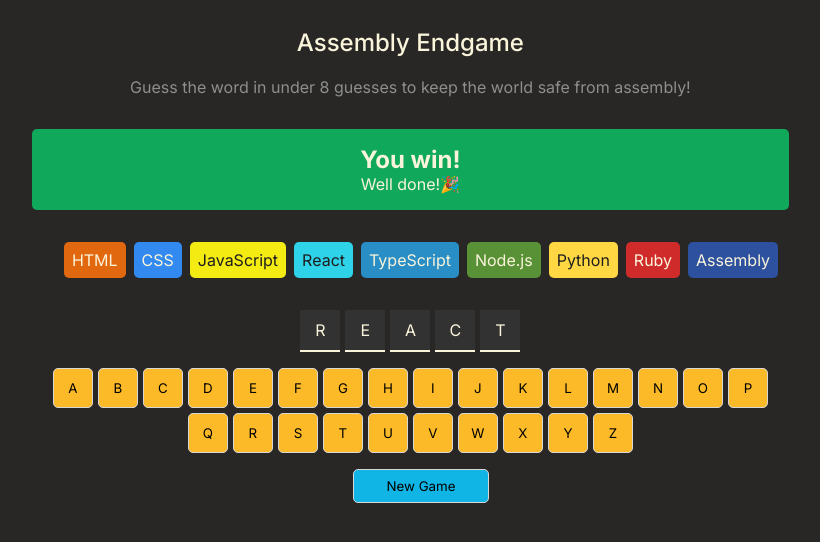
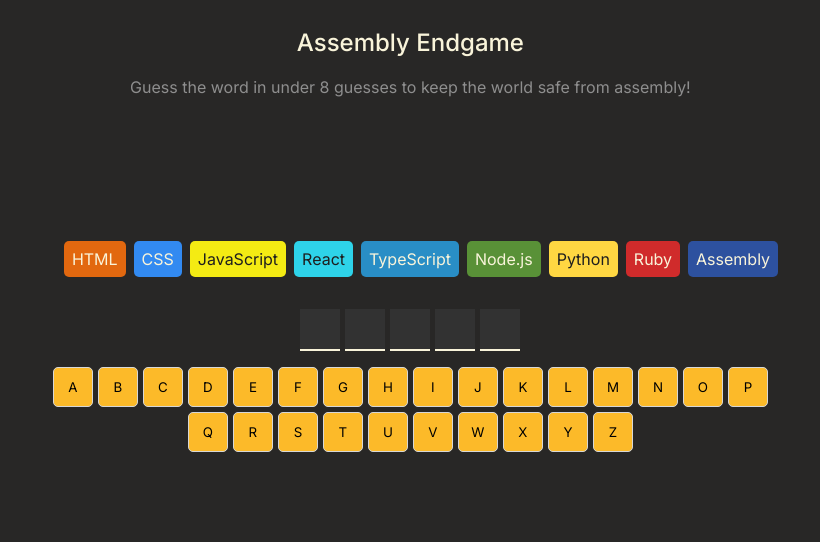
Before and after one commit to TortleTurtle/React-Portfolio, a React (Vite) app: page / in a window 1280 px wide. Shown: the top 542 px of the page, without its empty margins (219-1039 px from the left). Built offline with nearby package versions, Linux system fonts and the light colour scheme.

Commit message:
Assembly Game: Implemented win and lose conditions. Show guessed letters of word.

```diff
--- a/eslint.config.js
+++ b/eslint.config.js
@@ -33,6 +33,7 @@
         'warn',
         { allowConstantExport: true },
       ],
+      'react/prop-types': 0
     },
   },
 ]
--- a/src/assembly-game/AssemblyGame.jsx
+++ b/src/assembly-game/AssemblyGame.jsx
@@ -1,28 +1,61 @@
-import './index.css'
 import LanguageChips from "./components/LanguageChips.jsx";
 import {useState} from "react";
-import MessageBox from "./components/MessageBox.jsx";
+import {MessageBox, messageTypes} from "./components/MessageBox.jsx";
 import WordDisplay from "./components/WordDisplay.jsx";
 import Keyboard from "./components/Keyboard.jsx";
+import languages from "./assets/languages.js";
+import getFarewellMessage from "./assets/farewellMessage.js";
+import './index.css'
 
 export default function AssemblyGame() {
-    /* TODO: Track letters and if they've been guessed.
-    *   - state object -> onChange UI needs to rerender.
-    *   - Can derive other values from this array such as
-    *       - remaining amount of guesses. Used to display messages and which languages have died.
-    *       - which letters from the guessed word to show.
+    /*
+    *  TODO: Handle win or lose
+    *    - drop confetti on win
     *
-    *  TODO: Store which word to guess
-    *   - To display this word loop through string.
-    *   - compute which letters to show by comparing with the letters state.
-    *
-    *  TODO: Compute remaining guesses.
-    *   - Calculated from letters array. Which letters have been guessed.
-    *   - Used to display which language have died & messages.
-    *
+    *  TODO: New Game
+    *   - get new random word
+    *   - reset guessedLetters to an empty array.
     * */
+    const [word, setWord] = useState("react");
+    const [guessedLetters, setGuessedLetters] = useState([]);
 
-    const [word, setWord] = useState("react");
+    const wrongGuessCount = guessedLetters.filter(letter => !word.includes(letter)).length;
+    const hasLost = wrongGuessCount >= 8;
+    const hasWon = word.split("").every(letter => guessedLetters.includes(letter));
+
+    const message = setMessage();
+
+    function setMessage() {
+        if (hasLost) return {
+            title: "You Lost!",
+            subtitle: "Better start learning assembly",
+            type: messageTypes.ERROR
+        }
+
+        if (hasWon) return {
+            title: "You Won!",
+            subtitle: "Well Done!",
+            type: messageTypes.SUCCESS,
+        }
+        if (wrongGuessCount > 0) return {
+            title: "",
+            subtitle: getFarewellMessage(languages[wrongGuessCount - 1].name),
+            type: messageTypes.INFO
+        }
+
+        return {
+            title: "",
+            subtitle: "",
+            type: messageTypes.NONE
+        }
+    }
+
+    function guessLetter(letter) {
+        if (hasLost || hasWon) return;
+        if (guessedLetters.includes(letter)) return;
+
+        setGuessedLetters(prevState => [...prevState, letter]);
+    }
 
     return (
         <main>
@@ -30,11 +63,15 @@
                 <h1>Assembly Endgame</h1>
                 <p>Guess the word in under 8 guesses to keep the world safe from assembly!</p>
             </section>
-            <MessageBox/>
-            <LanguageChips/>
-            <WordDisplay word={word} />
-            <Keyboard />
-            <button id="newGameBtn">New Game</button>
+            <MessageBox title={message.title} subtitle={message.subtitle} type={message.type}/>
+            <LanguageChips languages={languages}
+                           wrongGuesses={wrongGuessCount}/>
+            <WordDisplay word={word}
+                         guessedLetters={guessedLetters}/>
+            <Keyboard word={word}
+                      guessedLetters={guessedLetters}
+                      onKeyPress={guessLetter}/>
+            {(hasLost || hasWon) && <button id="newGameBtn">New Game</button>}
         </main>
     )
 }
--- /dev/null
+++ b/src/assembly-game/assets/farewellMessage.js
@@ -0,0 +1,19 @@
+export default function getFarewellText(language) {
+    const options = [
+        `Farewell, ${language}`,
+        `Adios, ${language}`,
+        `R.I.P., ${language}`,
+        `We'll miss you, ${language}`,
+        `Oh no, not ${language}!`,
+        `${language} bites the dust`,
+        `Gone but not forgotten, ${language}`,
+        `The end of ${language} as we know it`,
+        `Off into the sunset, ${language}`,
+        `${language}, it's been real`,
+        `${language}, your watch has ended`,
+        `${language} has left the building`
+    ];
+
+    const randomIndex = Math.floor(Math.random() * options.length);
+    return options[randomIndex];
+}
--- a/src/assembly-game/components/Keyboard.jsx
+++ b/src/assembly-game/components/Keyboard.jsx
@@ -5,8 +5,20 @@
         let buttons = [];
         for (let i = 97; i < 123; i++) {
             let char = String.fromCharCode(i);
+
+            const hasBeenGuessed = props.guessedLetters.includes(char);
+            const isCorrect = props.word.includes(char);
+
+            const modifier = hasBeenGuessed ? (isCorrect ? " keyboard--key-success" : " keyboard--key-error") : "";
+            let style = "keyboard--key" + modifier;
+
             buttons.push(
-                <button key={char} className="keyboard--key">{char.toUpperCase()}</button>
+                <button key={char}
+                        className={style}
+                        disabled={hasBeenGuessed}
+                        onClick={() => !hasBeenGuessed && props.onKeyPress(char)}>
+                    {char.toUpperCase()}
+                </button>
             )
         }
         return buttons;
--- a/src/assembly-game/components/LanguageChips.jsx
+++ b/src/assembly-game/components/LanguageChips.jsx
@@ -1,12 +1,14 @@
-import languages from "../assets/languages.js";
-
-export default function LanguageChips() {
-    const chips = languages.map((language, index) =>
-        <span key={language.name}
-             className={"language_chips--chip"}
-             style={{ backgroundColor: language.backgroundColor, color: language.color }}>
-            {language.name}
-        </span>
+export default function LanguageChips(props) {
+    const chips = props.languages.map((language, index) => {
+        const isDead = index < props.wrongGuesses;
+        const style = isDead ? "language_chips--chip language_chips--chip-dead" : "language_chips--chip";
+        return (
+            <span key={language.name}
+                  className={style}
+                  style={{backgroundColor: language.backgroundColor, color: language.color}}>
+                {language.name}
+            </span>
+        )}
     )
 
     return (
--- a/src/assembly-game/components/MessageBox.jsx
+++ b/src/assembly-game/components/MessageBox.jsx
@@ -1,8 +1,32 @@
-export default function MessageBox() {
+export function MessageBox(props) {
+
+    //Finally found a (completely unnecessary) use case for var.
+    switch (props.type) {
+        case messageTypes.SUCCESS:
+            var modifier = "messageBox-success"; // this works because the var declaration gets 'hoisted'
+            break;
+        case messageTypes.ERROR:
+            modifier = "messageBox-error";
+            break;
+        case messageTypes.INFO:
+            modifier = "messageBox-info";
+            break;
+        default:
+            modifier = "";
+            break;
+    }
+
     return (
-        <section className="messageBox messageBox-success">
-            <h2>You win!</h2>
-            <p>Well done!🎉</p>
+        <section className={"messageBox " + modifier}>
+            {props.title && <h2>{props.title}</h2>}
+            {props.subtitle && <p>{props.subtitle}</p>}
         </section>
     )
 }
+
+export const messageTypes = Object.freeze({
+    NONE: 0,
+    SUCCESS: 1,
+    ERROR: 2,
+    INFO: 3,
+})
--- a/src/assembly-game/components/WordDisplay.jsx
+++ b/src/assembly-game/components/WordDisplay.jsx
@@ -1,8 +1,10 @@
 export default function WordDisplay(props) {
     let letters = []
     for (let i = 0; i < props.word.length; i++) {
+        const char = props.word[i];
+        const showLetter = props.guessedLetters.includes(char);
         letters.push(
-            <span key={i} className="word_display--letter">{props.word[i].toUpperCase()}</span>
+            <span key={i} className="word_display--letter">{showLetter ? char.toUpperCase() : ""}</span>
         )
     }
 
--- a/src/assembly-game/index.css
+++ b/src/assembly-game/index.css
@@ -31,7 +31,13 @@
 }
 
 .messageBox {
-    padding: 1rem 0;
+    display: flex;
+    flex-direction: column;
+    justify-content: center;
+    align-items: center;
+
+    height: 4rem;
+    padding: 0.5rem 0;
 
     border: none;
     border-radius: 5px;
@@ -43,13 +49,17 @@
     background: #BA2A2A;
 }
 .messageBox-info {
+    font-style: italic;
     background: #7A5EA7;
 }
 
 .messageBox > h2 {
+    font-size: 1.75rem;
+    font-weight: 700;
     margin: 0;
 }
 .messageBox > p {
+    font-size: 1rem;
     margin: 0;
 }
 
@@ -63,8 +73,25 @@
     margin: 1rem 2rem;
 }
 .language_chips--chip {
+    position: relative;
     border-radius: 5px;
     padding: 0.5rem;
+}
+.language_chips--chip-dead:before {
+    content: "💀";
+    display: flex;
+    justify-content: center;
+    align-items: center;
+
+    width: 100%;
+    height: 100%;
+
+    position: absolute;
+    top: 0;
+    left: 0;
+
+    background: rgb(0, 0, 0, 0.5);
+    border-radius: 4px;
 }
 
 .word_display, .keyboard {
@@ -88,6 +115,7 @@
     border-bottom: 2px solid #F9F4DA;
 }
 .keyboard--key {
+    color: #000000;
     font-family: inherit;
 
     background: #FCBA29;
```
